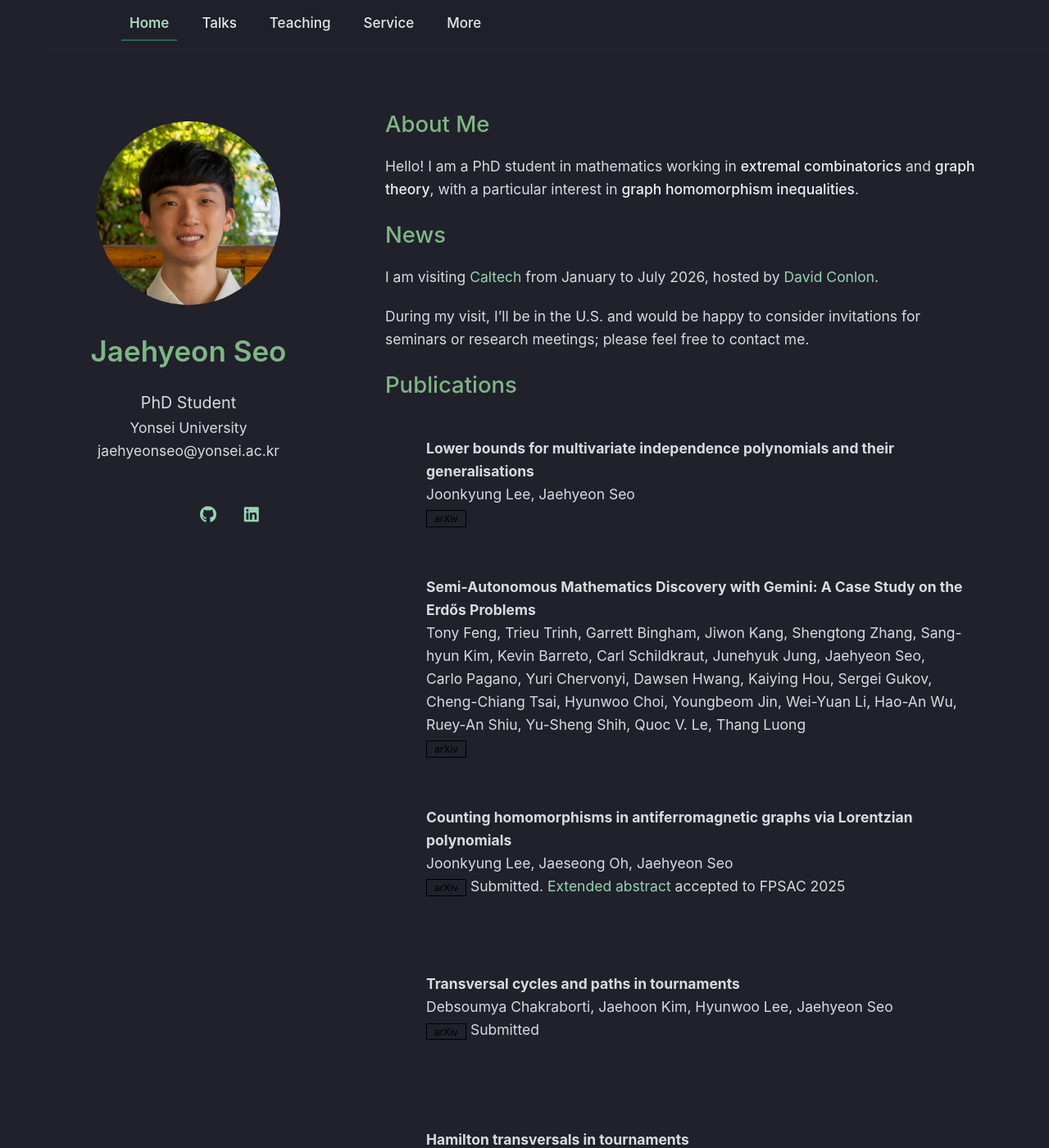
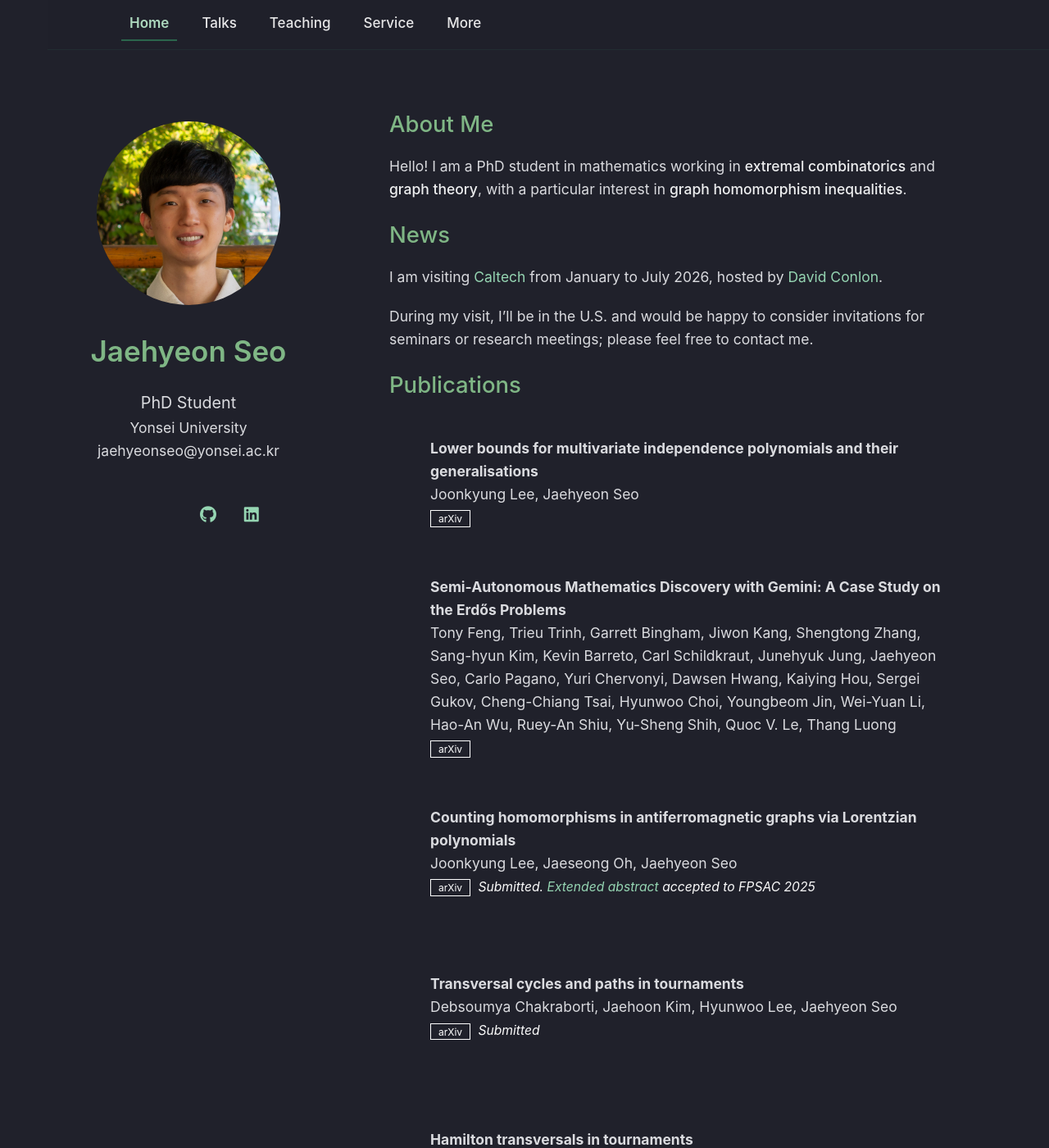
Before and after one commit to thegreatseo/thegreatseo.github.io, a Jekyll site: the page built from index.md, in a window 1280 px wide and 1400 px high. Shown: the whole window at 82% size. Built offline with Jekyll 4.4.1, drawn with Linux system fonts in a browser that asks for light colours; a style sheet for code colours, icons or effects is not loaded.

Commit message:
Update layout and button styles: use responsive widths for layout wrappers and change button colors for better visibility

```diff
--- a/_sass/minimal-light-no-dark-mode.scss
+++ b/_sass/minimal-light-no-dark-mode.scss
@@ -91,12 +91,12 @@ strong {
 
 /* --- Layout Wrappers --- */
 .wrapper {
-  width: 1100px;
+  width: min(1100px, 95%);
   margin: 0 auto;
 }
 
 header {
-  width: 280px;
+  width: min(280px, 25%);
   float: left;
   position: fixed;
   padding-top: 4.0em;
@@ -104,7 +104,7 @@ header {
 }
 
 section {
-  width: 720px;
+  width: min(720px, 90% - min(280px, 25%));
   float: right;
   padding-top: 4.0em;
   padding-bottom: 50px;
--- a/assets/css/publications-no-dark-mode.css
+++ b/assets/css/publications-no-dark-mode.css
@@ -56,9 +56,13 @@ blockquote { background: var(--global-bg-color); border-left: 2px solid var(--gl
 
 .publications ol.bibliography li .author > em { border-bottom: 1px solid; font-style: normal; }
 
-.publications ol.bibliography li .links a.btn { color: #000000; border: 1px solid #000000; padding-left: 0.5rem; padding-right: 0.5rem; padding-top: 0.1rem; padding-bottom: 0.1rem; }
+.publications ol.bibliography li .links a.btn { color: #FFFFFF; border: 1px solid #FFFFFF; padding-left: 0.5rem; padding-right: 0.5rem; padding-top: 0.1rem; padding-bottom: 0.1rem; }
 
 .publications ol.bibliography li .links a.btn:hover { color: var(--global-theme-color); border-color: var(--global-theme-color); }
+
+.publications ol.bibliography li .links .notes { font-size: 0.875rem; margin-left: 0.25rem; color: #fafafa; font-style: italic; }
+
+.publications ol.bibliography li .links .journal { font-size: 0.875rem; margin-left: 0.25rem; color: #fafafa; }
 
 .publications ol.bibliography li .hidden { font-size: 0.875rem; max-height: 0px; overflow: hidden; text-align: justify; -webkit-transition: 0.15s ease; -moz-transition: 0.15s ease; -ms-transition: 0.15s ease; -o-transition: 0.15s ease; transition: all 0.15s ease; }
 
```
